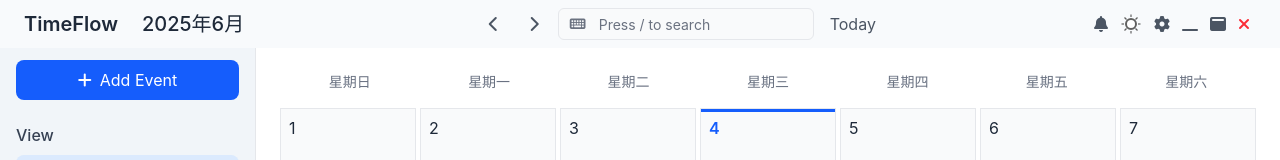
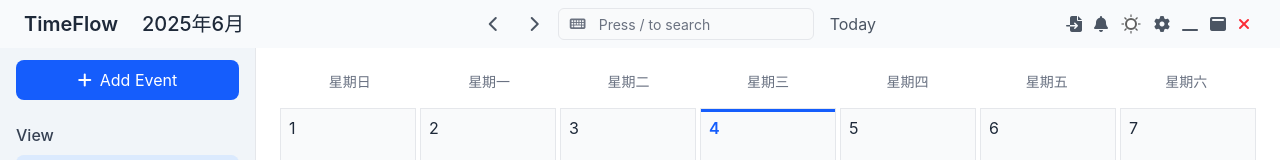
Before and after one commit to SYSU-TimeFlow/TimeFlow, a Vue app: page /#/ in a window 1280 px wide. Shown: the top 160 px of the page. Built offline with nearby package versions, Linux system fonts and the light colour scheme.

Commit message:
feat:支持docx格式导入课表，并对非docx格式提供在线转换链接

```diff
--- a/package.json
+++ b/package.json
@@ -1,5 +1,5 @@
 {
-  "name": "TimeFlow",
+  "name": "timeflow",
   "private": true,
   "version": "1.1.13",
   "type": "module",
@@ -24,11 +24,9 @@
     "@fortawesome/fontawesome-free": "^6.7.2",
     "@tailwindcss/vite": "^4.1.7",
     "better-sqlite3": "^12.2.0",
-    "docx": "^9.5.1",
     "electron-is-dev": "^3.0.1",
     "electron-win-state": "^1.1.22",
     "mammoth": "^1.9.1",
-    "p-limit": "^6.2.0",
     "path": "^0.12.7",
     "pinia": "^3.0.2",
     "pinyin-pro": "^3.26.0",
--- a/src/main/preload.js
+++ b/src/main/preload.js
@@ -16,6 +16,6 @@ contextBridge.exposeInMainWorld('electronAPI', {
   saveSettings: (settings) => ipcRenderer.invoke('save-settings', settings),
   // 新增：通知API
   notify: (title, body) => ipcRenderer.invoke('notify', { title, body }),
-  // 新增：课程表导入API
+  // 新增：课程导入API
   importSchedule: () => ipcRenderer.invoke('import-schedule'),
 });
--- a/src/renderer/components/CalendarHeader.vue
+++ b/src/renderer/components/CalendarHeader.vue
@@ -153,6 +153,14 @@
 
     <!-- 右侧区域：其他控制按钮 -->
     <div class="header-right no-drag flex items-center flex-shrink-0 w-1/5 justify-end">
+      <!-- 导入课程按钮 -->
+      <button
+        class="header-icon-button p-1.5 rounded-md relative"
+        @click="eventStore.importScheduleFromFile"
+        title="导入课程"
+      >
+        <i class="fas fa-file-import"></i>
+      </button>
       <!-- 通知铃铛按钮 -->
       <button
         class="header-icon-button p-1.5 rounded-md relative"
--- a/src/renderer/components/pages/EventPage.vue
+++ b/src/renderer/components/pages/EventPage.vue
@@ -125,8 +125,17 @@
       </div>
       <!-- 模态框底部，包含操作按钮 -->
       <div
-        class="modal-footer p-4 border-t flex justify-end space-x-3"
+        class="modal-footer p-4 border-t flex justify-between items-center"
       >
+        <!-- 导入课表按钮（左下角） -->
+        <button
+          @click="eventStore.importScheduleFromFile()"
+          class="modal-import-btn"
+          title="从文件导入课程"
+        >
+          导入课表
+        </button>
+        <div class="flex space-x-3">
           <!-- 删除按钮，仅在编辑事件时显示 (isNewEvent 为 false) -->
           <button
             v-if="!eventStore.isNewEvent"
@@ -142,6 +151,7 @@
           >
             Save
           </button>
+        </div>
       </div>
     </div>
   </div>
--- a/src/renderer/stores/event.ts
+++ b/src/renderer/stores/event.ts
@@ -13,6 +13,11 @@ declare global {
       minimize?: () => void;
       maximize?: () => void;
       close?: () => void;
+      importSchedule: () => Promise<{
+        success: boolean;
+        schedule?: any[];
+        message?: string;
+      }>;
     };
   }
 }
@@ -506,48 +511,186 @@ export const useEventStore = defineStore("event", () => {
   }
 
   async function deleteCategory() {
-    if (!isNewCategory.value) {
-      if (categories.value.length <= 1) {
-        console.warn("Cannot delete the last category."); // 可以添加用户提示
-        return;
-      }
+    if (isNewCategory.value) {
+      uiStore.closeCategoryModal();
+      return;
+    }
 
-      const index = categories.value.findIndex(
-        (c) => c.id === currentCategory.value.id
-      );
-      if (index !== -1) {
-        const categoryToDeleteId = currentCategory.value.id;
-        // 查找一个默认分类来重新分配事件，优先选择“其他”，否则选择第一个不是正在删除的分类
-        const defaultCategory =
-          categories.value.find(
-            (c) => c.id === 5 && c.id !== categoryToDeleteId
-          ) || categories.value.find((c) => c.id !== categoryToDeleteId);
+    // 弹出确认对话框
+    const confirmed = window.confirm(
+      `确定要删除“${currentCategory.value.name}”分类吗？这将同时删除此分类下的所有事件。此操作无法撤销。`
+    );
 
-        if (!defaultCategory) {
-          console.error(
-            "No suitable default category found to reassign events to. This should not happen if there's more than one category."
-          );
-          uiStore.closeCategoryModal();
-          return;
-        }
+    if (!confirmed) {
+      uiStore.closeCategoryModal();
+      return; // 用户取消操作
+    }
 
-        events.value.forEach((event) => {
-          if (event.categoryId === categoryToDeleteId) {
-            event.categoryId = defaultCategory.id;
-            event.categoryColor = defaultCategory.color;
-          }
-        });
+    const categoryToDeleteId = currentCategory.value.id;
+    const initialEventCount = events.value.length;
 
-        categories.value.splice(index, 1);
-      }
+    // 过滤掉所有属于该分类的事件
+    events.value = events.value.filter(
+      (event) => event.categoryId !== categoryToDeleteId
+    );
+
+    const removedEventsCount = initialEventCount - events.value.length;
+    console.log(`删除了 ${removedEventsCount} 个关联事件。`);
+
+    // 删除分类本身
+    const index = categories.value.findIndex(
+      (c) => c.id === categoryToDeleteId
+    );
+    if (index !== -1) {
+      categories.value.splice(index, 1);
     }
+
     uiStore.closeCategoryModal();
   }
 
   // 初始化时加载应用数据
   loadAppDataFromStore();
 
-  // 添加一个通用的 watch 函数来监听 events 和 categories 的变化
+  // =======================BEGIN 课程导入功能 BEGIN========================
+
+  // 从文件导入课程
+  async function importScheduleFromFile() {
+    if (window.electronAPI) {
+      // 导入前提示用户将清除旧数据
+      const scheduleCategoryExists = categories.value.some(
+        (c) => c.name === "课程"
+      );
+      if (scheduleCategoryExists) {
+        if (!confirm("导入新的课程将会清除所有已导入的课程，要继续吗？")) {
+          return;
+        }
+      }
+
+      const result = await window.electronAPI.importSchedule();
+      if (result.success && result.schedule) {
+        // 查找“课程”分类
+        const scheduleCategory = categories.value.find(
+          (c) => c.name === "课程"
+        );
+        if (scheduleCategory) {
+          // 根据分类ID来过滤和删除事件
+          events.value = events.value.filter(
+            (e) => e.categoryId !== scheduleCategory.id
+          );
+        }
+
+        // 自动创建或查找“课程”分类
+        let scheduleCategoryRef = categories.value.find(
+          (c) => c.name === "课程"
+        );
+        if (!scheduleCategoryRef) {
+          scheduleCategoryRef = {
+            id: Date.now(),
+            name: "课程",
+            color: "#7209b7", // 深紫色
+            active: true,
+          };
+          categories.value.push(scheduleCategoryRef);
+        } else {
+          // 如果分类已存在，确保它是激活状态并使用正确的颜色
+          scheduleCategoryRef.active = true;
+          scheduleCategoryRef.color = "#7209b7";
+        }
+
+        // ======================= 核心逻辑修改 =======================
+        // 1. 根据当前月份动态确定学期开始日期
+        const now = new Date();
+        const currentYear = now.getFullYear();
+        const currentMonth = now.getMonth(); // 0 = January, 11 = December
+
+        let SEMESTER_START_DATE;
+        let semesterName = "";
+
+        // 规则：2月至7月期间导入，视为春季学期；8月至次年1月期间导入，视为秋季学期。
+        if (currentMonth >= 1 && currentMonth <= 6) {
+          // Feb to July -> Spring Semester
+          SEMESTER_START_DATE = new Date(currentYear, 2, 1); // 春季学期，3月1日开始
+          semesterName = "春季学期";
+        } else {
+          // Aug to Jan -> Autumn Semester
+          // 如果是1月份，则属于前一年的秋季学期
+          const semesterYear =
+            currentMonth === 0 ? currentYear - 1 : currentYear;
+          SEMESTER_START_DATE = new Date(semesterYear, 8, 8); // 秋季学期，9月8日开始
+          semesterName = "秋季学期";
+        }
+
+        const SEMESTER_WEEKS = 18;
+
+        // 2. 确保开始日期是当天的零点，以避免时区计算问题
+        SEMESTER_START_DATE.setHours(0, 0, 0, 0);
+
+        // 3. 计算学期第一周的周一。如果设定的开始日期不是周一，则自动调整。
+        const dayOfWeekOfStart = SEMESTER_START_DATE.getDay(); // 0=周日, 1=周一, ...
+        const firstSemesterMonday = new Date(SEMESTER_START_DATE);
+        const adjustment = dayOfWeekOfStart === 0 ? -6 : 1 - dayOfWeekOfStart; // 如果是周日，减6天；否则，减去与周一的差值
+        firstSemesterMonday.setDate(SEMESTER_START_DATE.getDate() + adjustment);
+
+        let createdEventsCount = 0;
+
+        // 4. 循环整个学期（18周），从学期第一周的周一为基准创建所有事件
+        for (let week = 0; week < SEMESTER_WEEKS; week++) {
+          result.schedule.forEach((item) => {
+            // 核心修正：检查当前周是否在课程指定的周数范围内
+            if (week + 1 >= item.startWeek && week + 1 <= item.endWeek) {
+              const eventDate = new Date(firstSemesterMonday);
+              // 计算当前课程在学期中对应的具体日期
+              eventDate.setDate(
+                firstSemesterMonday.getDate() + week * 7 + (item.dayOfWeek - 1)
+              );
+
+              const [startHour, startMinute] = item.startTime.split(":");
+              const [endHour, endMinute] = item.endTime.split(":");
+
+              const start = new Date(eventDate);
+              start.setHours(
+                parseInt(startHour, 10),
+                parseInt(startMinute, 10),
+                0,
+                0
+              );
+
+              const end = new Date(eventDate);
+              end.setHours(
+                parseInt(endHour, 10),
+                parseInt(endMinute, 10),
+                0,
+                0
+              );
+
+              const newEvent = new Event(
+                // 修正：使用时间戳和计数器生成唯一的整数ID，避免使用浮点数
+                new Date().getTime() + createdEventsCount,
+                item.courseName,
+                start,
+                end,
+                `课程导入 - ${item.courseName} (第${week + 1}周)`,
+                scheduleCategoryRef.id,
+                scheduleCategoryRef.color,
+                false,
+                EventType.CALENDAR, // 使用 CALENDAR 类型
+                false
+              );
+              events.value.push(newEvent);
+              createdEventsCount++;
+            }
+          });
+        }
+
+        alert(
+          `成功为 ${semesterName}（从 ${firstSemesterMonday.toLocaleDateString()} 开始，共 ${SEMESTER_WEEKS} 周）创建了 ${createdEventsCount} 个课程！`
+        );
+      } else if (result.message) {
+        alert(`导入失败: ${result.message}`);
+      }
+    }
+  }
+  // =======================END 课程导入功能 END========================
 
   return {
     // 状态
@@ -587,6 +730,9 @@ export const useEventStore = defineStore("event", () => {
     saveCategory,
     deleteCategory,
 
+    // 课程功能
+    importScheduleFromFile,
+
     // 数据存储相关，仅供测试
     loadAppDataFromStore,
     saveAppDataToStore,
--- a/src/renderer/styles/modal.css
+++ b/src/renderer/styles/modal.css
@@ -225,6 +225,41 @@
   background-color: #f85149;
 }
 
+/* ==================== 导入按钮 (基于Save按钮样式进行修改) ==================== */
+
+.modal-import-btn {
+  padding: 0.5rem 1rem;
+  /* 使用Save按钮的颜色作为文字和边框色，背景透明 */
+  background-color: transparent;
+  color: #3b82f6; /* Save按钮的背景色 */
+  border: 1px solid #3b82f6; /* Save按钮的背景色 */
+  border-radius: 0.5rem;
+  cursor: pointer;
+  font-weight: 500;
+  transition: background-color 0.2s, border-color 0.2s, color 0.2s;
+}
+
+.modal-import-btn:hover {
+  /* 悬停时，使用Save按钮的悬停色，并添加极淡的蓝色背景 */
+  background-color: #eff6ff; /* 对应 Tailwind 的 blue-50 */
+  color: #2563eb; /* Save按钮的悬停色 */
+  border-color: #2563eb; /* Save按钮的悬停色 */
+}
+
+.dark-mode .modal-import-btn {
+  /* 暗黑模式下，同样使用Save按钮的颜色变量 */
+  background-color: transparent;
+  color: var(--modal-button-bg); /* Save按钮的背景色变量 */
+  border: 1px solid var(--modal-button-bg); /* Save按钮的背景色变量 */
+}
+
+.dark-mode .modal-import-btn:hover {
+  /* 暗黑模式悬停时，使用Save按钮的悬停色，并添加半透明背景 */
+  background-color: rgba(88, 166, 255, 0.15); /* 半透明浅蓝 */
+  color: var(--modal-button-hover); /* Save按钮的悬停色变量 */
+  border-color: var(--modal-button-hover); /* Save按钮的悬停色变量 */
+}
+
 /* ==================== 快捷键 ==================== */
 
 /* 统一快捷键样式 */
```
Also changed, not shown: src/main/ipcHandlers.js (+25 -9 lines). Lines whose indentation alone changed are shown as unchanged.
